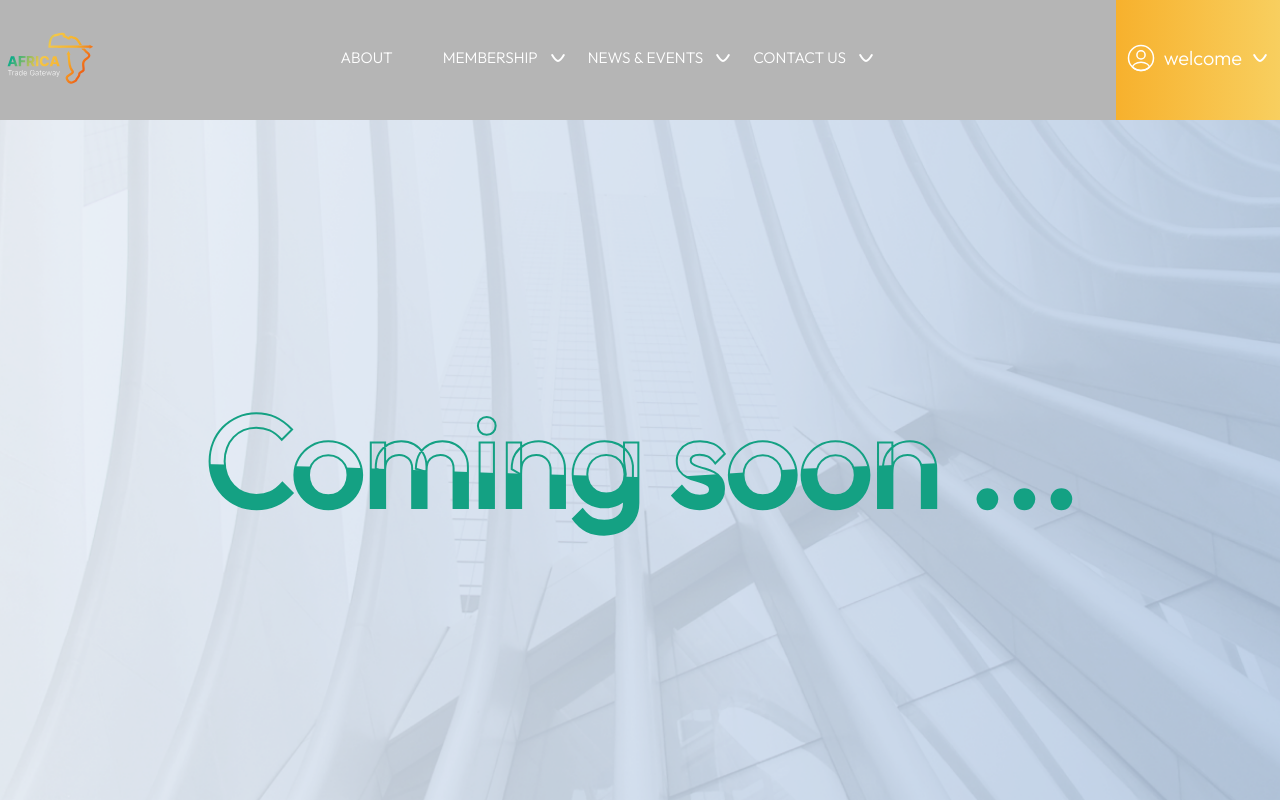
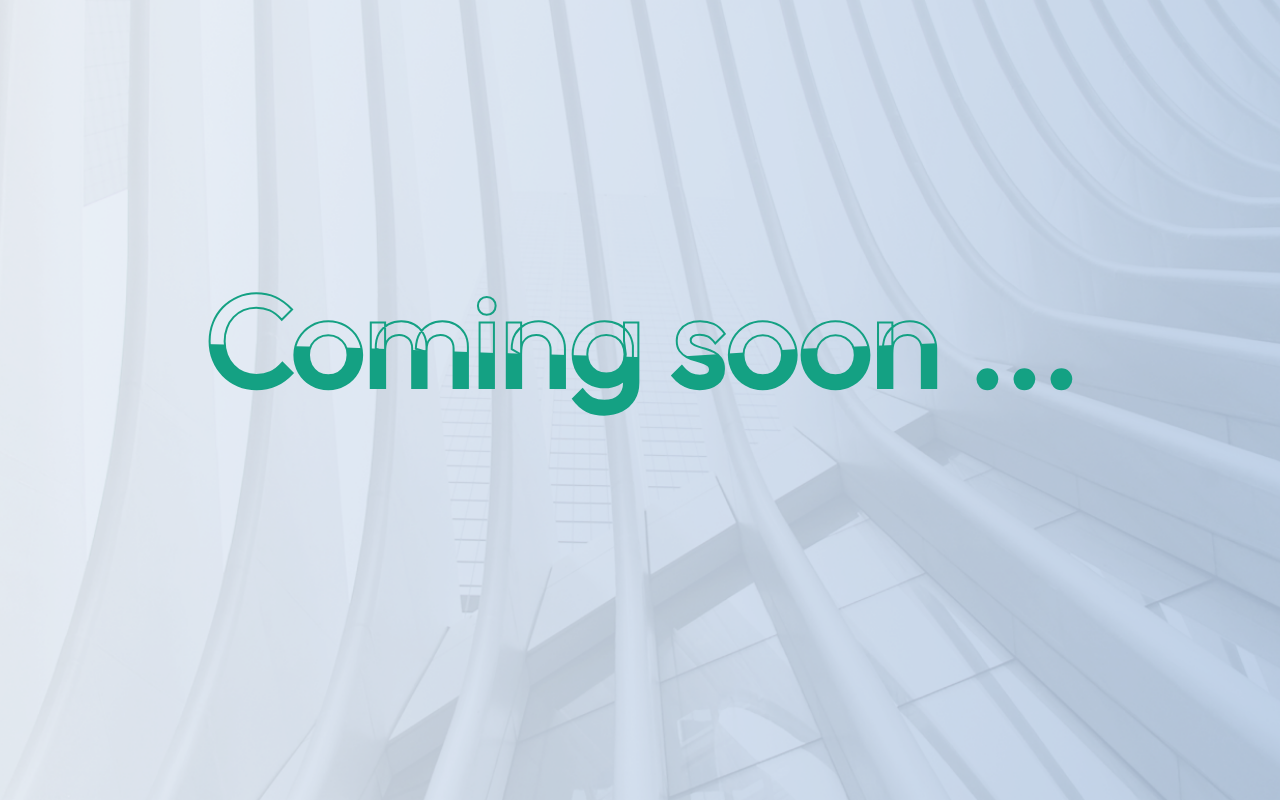
Before and after one commit to elfakhalid/comming-soon, a website: page index.html in a window 1280 px wide. Drawn offline with Linux system fonts and the light colour scheme.

Commit message:
removed the navbar

```diff
--- a/index.html
+++ b/index.html
@@ -8,7 +8,7 @@
     <title>Afreximbank TRADAR</title>
   </head>
   <body>
-    <nav>
+    <!-- <nav>
       <div class="container">
         <a href="#"><img src="/assets/images/logo.svg" /></a>
         <div class="menu">
@@ -66,7 +66,7 @@
           <span><img src="/assets/images/cheveron-down.svg" /></span>
         </div>
       </div>
-    </nav>
+    </nav> -->
     <div class="comming-soon">
       <h1>Coming soon ...</h1>
       <h1>Coming soon ...</h1>
--- a/scss/style.scss
+++ b/scss/style.scss
@@ -16,60 +16,63 @@ body {
   background-size: cover;
 }
 
-nav {
-  width: 100%;
-  background-color: #b5b5b5;
-  position: relative;
-  z-index: 10;
-  height: 120px;
-  display: flex;
-  align-items: center;
-  .container {
-    display: flex;
-    align-items: center;
-    justify-content: space-between;
-    max-width: 1800px;
-    margin: 0 auto;
-    width: 100%;
-    height: 100%;
-  }
-  .menu {
-    ul {
-      display: flex;
-      font-size: 1.2vw;
-      text-transform: uppercase;
-      gap: 0 20px;
-      @media (min-width: "1536px") {
-        font-size: 19px;
-      }
-      li:first-of-type {
-        span:nth-of-type(2) {
-          visibility: hidden;
-        }
-      }
-      li {
-        display: flex;
-        color: #fff;
-        gap: 0 10px;
-      }
-    }
-  }
-  .login {
-    display: flex;
-    color: #fff;
-    height: 100%;
-    background: linear-gradient(90deg, #f7ae28 -9.83%, #f8d061 104%);
-    display: flex;
-    justify-items: center;
-    padding: 10px;
-    gap: 0 8px;
-    font-size: 20px;
-    align-items: center;
-    span:nth-of-type(2) {
-      margin-top: -6px;
-    }
-  }
-}
+// nav {
+//   width: 100%;
+//   background-color: #b5b5b5;
+//   position: relative;
+//   z-index: 10;
+//   height: 120px;
+//   display: flex;
+//   align-items: center;
+//   .container {
+//     display: flex;
+//     align-items: center;
+//     justify-content: space-between;
+//     max-width: 1800px;
+//     margin: 0 auto;
+//     width: 100%;
+//     height: 100%;
+//     a {
+//       padding-left: 30px;
+//     }
+//   }
+//   .menu {
+//     ul {
+//       display: flex;
+//       font-size: 1.2vw;
+//       text-transform: uppercase;
+//       gap: 0 20px;
+//       @media (min-width: "1536px") {
+//         font-size: 19px;
+//       }
+//       li:first-of-type {
+//         span:nth-of-type(2) {
+//           visibility: hidden;
+//         }
+//       }
+//       li {
+//         display: flex;
+//         color: #fff;
+//         gap: 0 10px;
+//       }
+//     }
+//   }
+//   .login {
+//     display: flex;
+//     color: #fff;
+//     height: 100%;
+//     background: linear-gradient(90deg, #f7ae28 -9.83%, #f8d061 104%);
+//     display: flex;
+//     justify-items: center;
+//     padding: 10px;
+//     gap: 0 8px;
+//     font-size: 20px;
+//     align-items: center;
+//     span:nth-of-type(2) {
+//       margin-top: -6px;
+//     }
+//   }
+// }
 
 .comming-soon {
   display: flex;
```
Also changed, not shown: assets/css/style.css, 1 other file.
